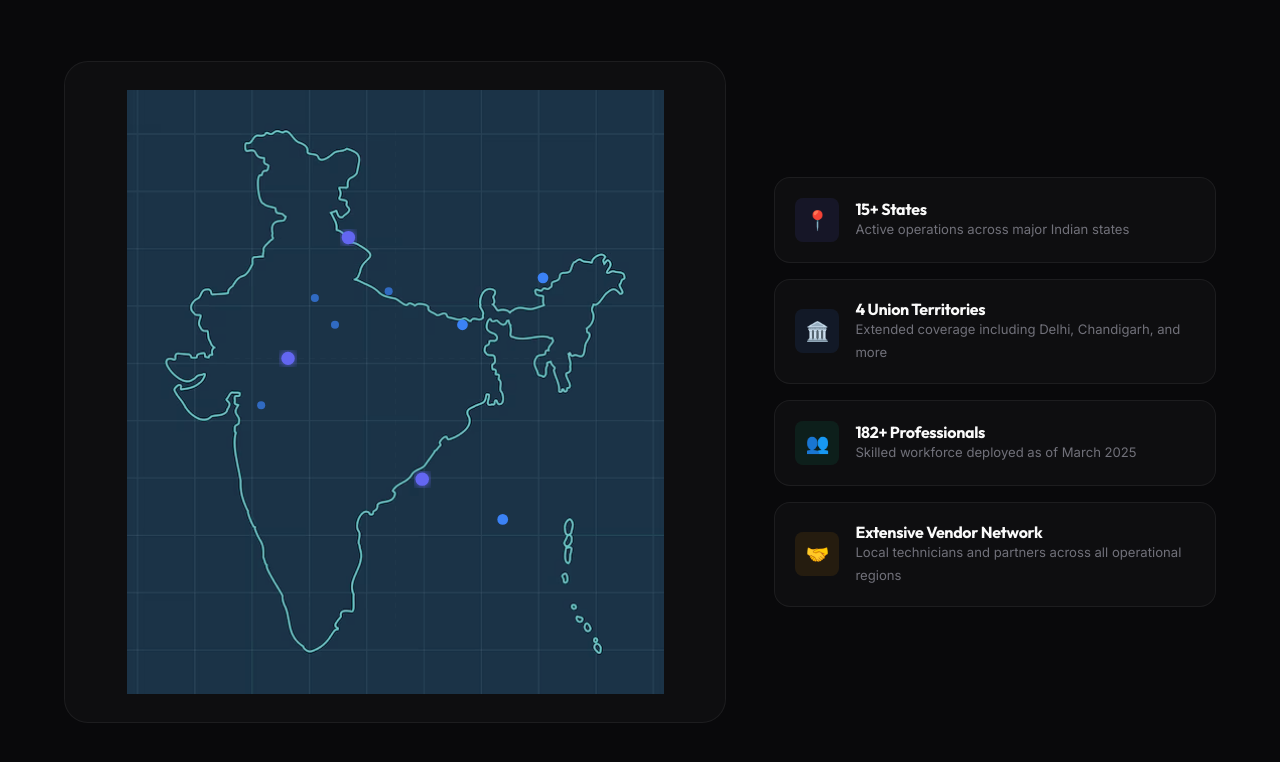
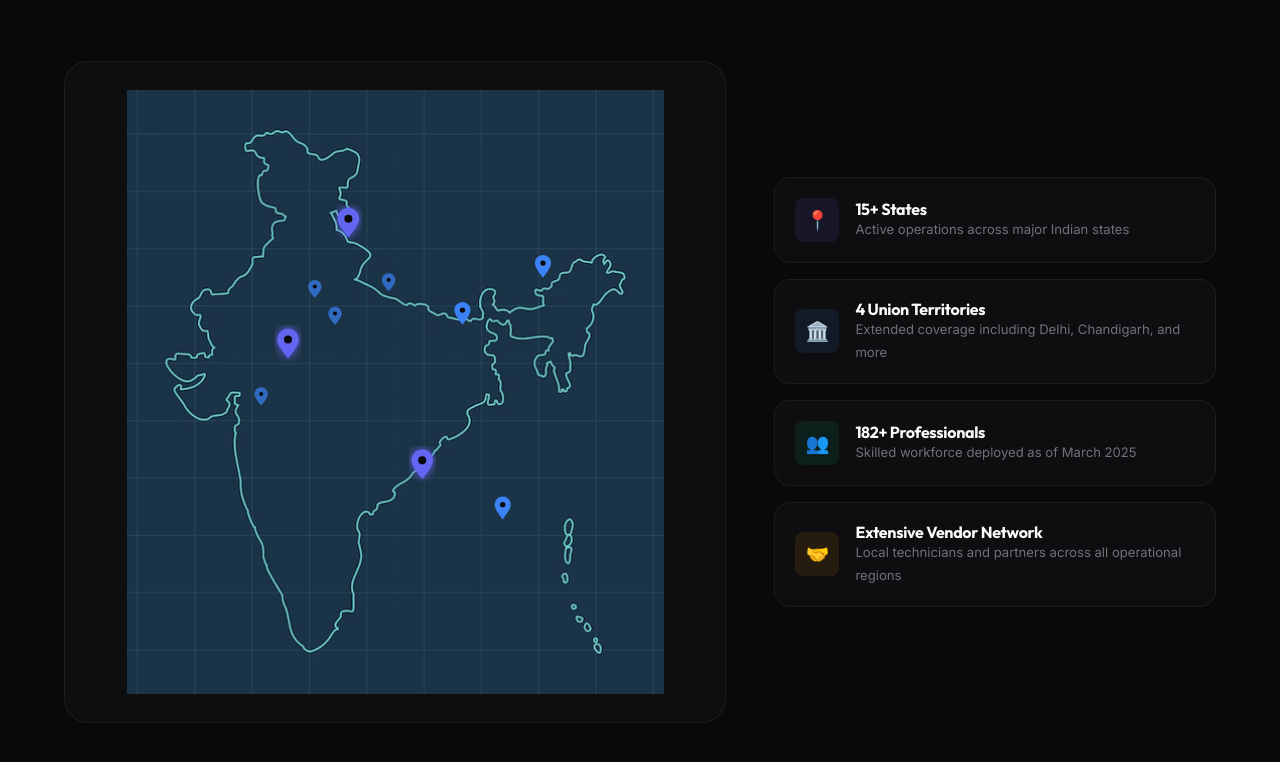
Before and after one commit to bhavyajkansara-design/infracare, a plain HTML site: page index.html in a window 1280 px wide. Shown: the part 4491-5253 px from the top of the page. Drawn offline with nearby package versions, Linux system fonts and the light colour scheme.

Commit message:
Add files via upload

```diff
--- a/index.html
+++ b/index.html
@@ -3037,16 +3037,16 @@
                         <line x1="200" y1="30" x2="200" y2="400" stroke="var(--border)" stroke-width="0.3"
                             stroke-dasharray="4" />
                         <!-- City dots -->
-                        <circle cx="165" cy="110" r="5" fill="var(--accent)" filter="url(#glow)" />
-                        <circle cx="120" cy="200" r="5" fill="var(--accent)" filter="url(#glow)" />
-                        <circle cx="220" cy="290" r="5" fill="var(--accent)" filter="url(#glow)" />
-                        <circle cx="250" cy="175" r="4" fill="var(--accent-2)" />
-                        <circle cx="310" cy="140" r="4" fill="var(--accent-2)" />
-                        <circle cx="280" cy="320" r="4" fill="var(--accent-2)" />
-                        <circle cx="140" cy="155" r="3" fill="var(--accent-2)" opacity="0.7" />
-                        <circle cx="195" cy="150" r="3" fill="var(--accent-2)" opacity="0.7" />
-                        <circle cx="100" cy="235" r="3" fill="var(--accent-2)" opacity="0.7" />
-                        <circle cx="155" cy="175" r="3" fill="var(--accent-2)" opacity="0.7" />
+                        <use href="#pin-primary" x="165" y="110" />
+                        <use href="#pin-primary" x="120" y="200" />
+                        <use href="#pin-primary" x="220" y="290" />
+                        <use href="#pin-secondary" x="250" y="175" />
+                        <use href="#pin-secondary" x="310" y="140" />
+                        <use href="#pin-secondary" x="280" y="320" />
+                        <use href="#pin-tertiary" x="140" y="155" />
+                        <use href="#pin-tertiary" x="195" y="150" />
+                        <use href="#pin-tertiary" x="100" y="235" />
+                        <use href="#pin-tertiary" x="155" y="175" />
                         <defs>
                             <filter id="glow">
                                 <feGaussianBlur stdDeviation="3" result="blur" />
@@ -3055,6 +3055,24 @@
                                     <feMergeNode in="SourceGraphic" />
                                 </feMerge>
                             </filter>
+                            <g id="pin-primary">
+                                <path
+                                    d="M0,0 C4,-5 8,-10 8,-14 C8,-18.4 4.4,-22 0,-22 C-4.4,-22 -8,-18.4 -8,-14 C-8,-10 -4,-5 0,0 Z"
+                                    fill="var(--accent)" filter="url(#glow)" />
+                                <circle cx="0" cy="-14" r="3" fill="var(--bg-base)" />
+                            </g>
+                            <g id="pin-secondary">
+                                <path
+                                    d="M0,0 C3,-4 6,-8 6,-11 C6,-14.3 3.3,-17 0,-17 C-3.3,-17 -6,-14.3 -6,-11 C-6,-8 -3,-4 0,0 Z"
+                                    fill="var(--accent-2)" />
+                                <circle cx="0" cy="-11" r="2" fill="var(--bg-base)" />
+                            </g>
+                            <g id="pin-tertiary">
+                                <path
+                                    d="M0,0 C2.5,-3 5,-6 5,-8.5 C5,-11.2 2.8,-13.5 0,-13.5 C-2.8,-13.5 -5,-11.2 -5,-8.5 C-5,-6 -2.5,-3 0,0 Z"
+                                    fill="var(--accent-2)" opacity="0.7" />
+                                <circle cx="0" cy="-8.5" r="1.5" fill="var(--bg-base)" />
+                            </g>
                         </defs>
                     </svg>
                 </div>
@@ -3252,7 +3270,8 @@
                         </div>
                         <div class="dash-rows">
                             <div class="dash-row dash-row-head">
-                                <span>Ticket</span><span>Type</span><span>Location</span><span>Status</span></div>
+                                <span>Ticket</span><span>Type</span><span>Location</span><span>Status</span>
+                            </div>
                             <div class="dash-row"><span>#4521 — AC Repair</span><span>IFM</span><span>Mumbai</span><span
                                     class="dash-tag tag-resolved">Resolved</span></div>
                             <div class="dash-row"><span>#4520 — Plumbing</span><span>IFM</span><span>Delhi</span><span
```
